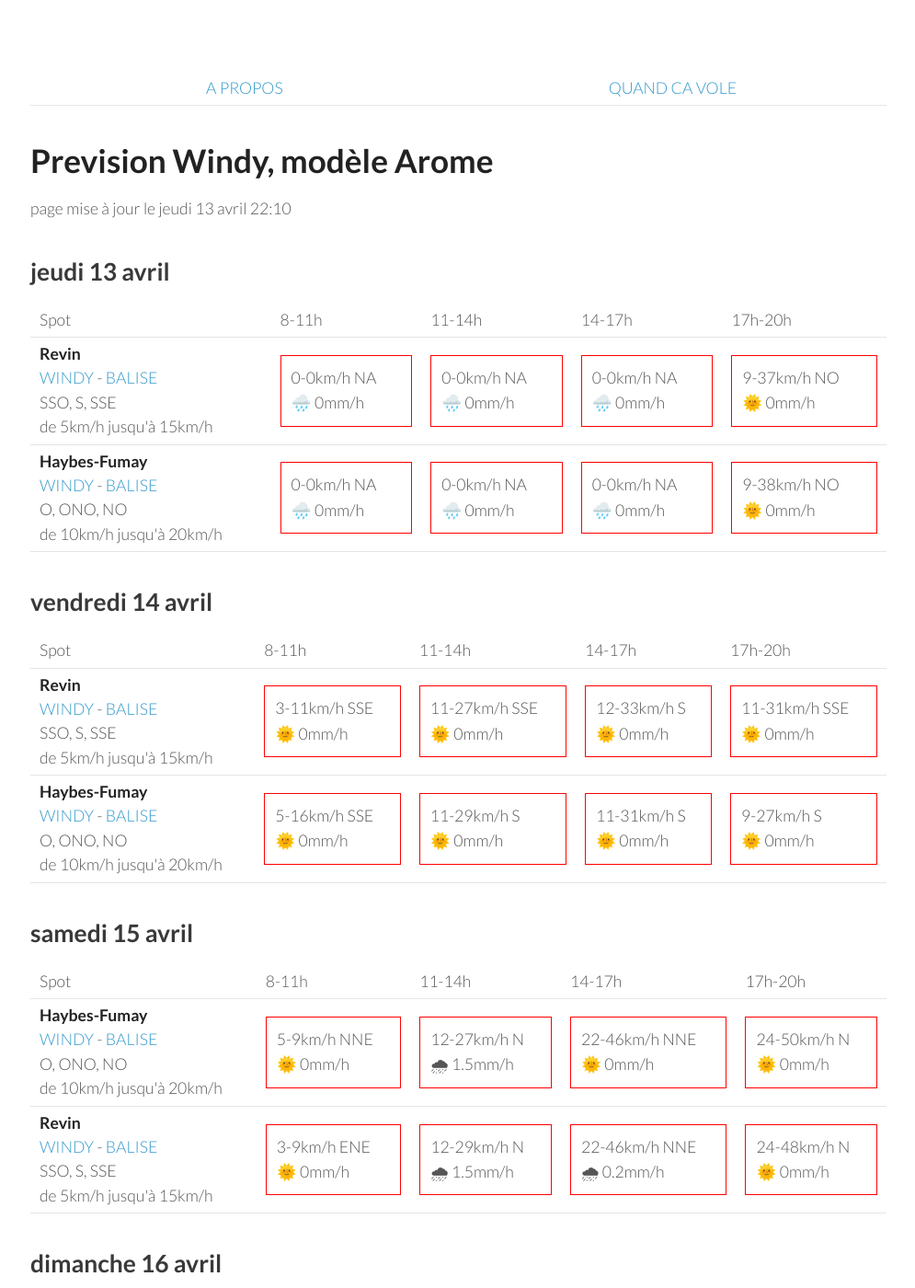
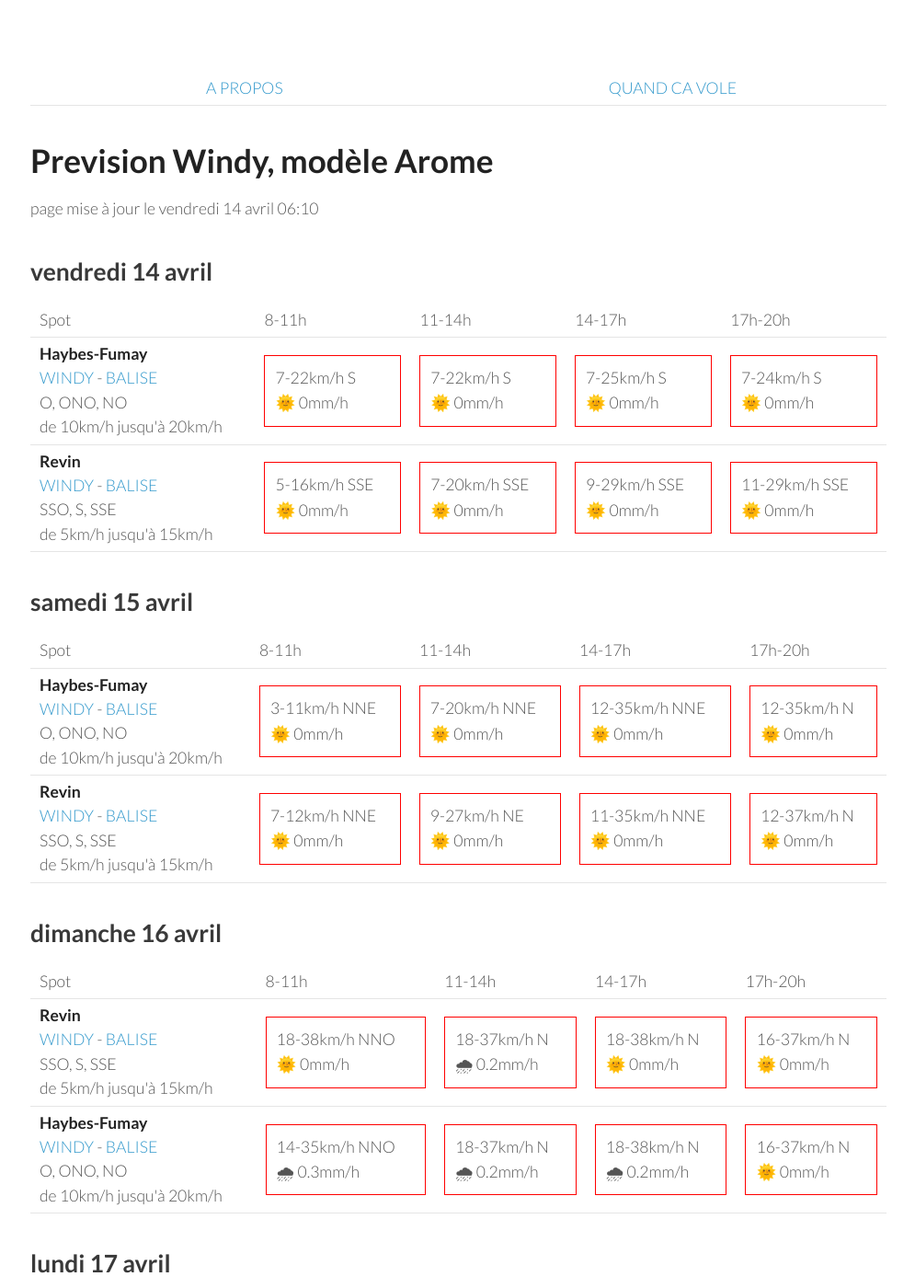
Before and after one commit to parapente-dans-le-nord/parapente-dans-le-nord.github.io, a Jekyll site: the page built from ardennes.markdown, in a window 1280 px wide and 1400 px high. Shown: the whole window at 92% size, without its empty margins (25-1020 px from the left). Built offline with Jekyll 4.4.1, drawn with Linux system fonts in a browser that asks for light colours; some of the changed text lies outside the part shown.

Commit message:
update index.markdown

```diff
--- a/ardennes.markdown
+++ b/ardennes.markdown
@@ -7,42 +7,8 @@ title:  "Tous les spots"
 {: .links}
 
 # Prevision Windy, modèle Arome
-page mise à jour le jeudi 13 avril 22:10
+page mise à jour le vendredi 14 avril 06:10
 
-## jeudi 13 avril
-
-{::nomarkdown}
-<table>
-  <tbody>
-    <tr>
-      <td>Spot</td>
-      <td>8-11h</td>
-      <td>11-14h</td>
-      <td>14-17h</td>
-      <td>17h-20h</td>
-    </tr>
-<tr>
-        <td><strong>Revin</strong><br><a href="https://windy.com/49.948/4.625?49.543,4.625,8">WINDY</a> - <span class=""><a href="http://www.balisemeteo.com/balise.php?idBalise=5019">BALISE</a> </span><br> <span class="vent-favorable">SSO, S, SSE</span><br><span class="force-vent">de 5km/h jusqu'à 15km/h</span> </td>
-
-            <td><div class="not-flyable"><p>0-0km/h NA</p><p>🌧️ 0mm/h</p></div></td>
-            <td><div class="not-flyable"><p>0-0km/h NA</p><p>🌧️ 0mm/h</p></div></td>
-            <td><div class="not-flyable"><p>0-0km/h NA</p><p>🌧️ 0mm/h</p></div></td>
-            <td><div class="not-flyable"><p>9-37km/h NO</p><p>🌞 0mm/h</p></div></td>
-
-    </tr>
-<tr>
-        <td><strong>Haybes-Fumay</strong><br><a href="https://windy.com/49.998/4.715?49.913,4.738,10">WINDY</a> - <span class=""><a href="http://www.balisemeteo.com/balise.php?idBalise=104">BALISE</a> </span><br> <span class="vent-favorable">O, ONO, NO</span><br><span class="force-vent">de 10km/h jusqu'à 20km/h</span> </td>
-
-            <td><div class="not-flyable"><p>0-0km/h NA</p><p>🌧️ 0mm/h</p></div></td>
-            <td><div class="not-flyable"><p>0-0km/h NA</p><p>🌧️ 0mm/h</p></div></td>
-            <td><div class="not-flyable"><p>0-0km/h NA</p><p>🌧️ 0mm/h</p></div></td>
-            <td><div class="not-flyable"><p>9-38km/h NO</p><p>🌞 0mm/h</p></div></td>
-
-    </tr>
-
-</tbody>
-</table>
-{:/}
 ## vendredi 14 avril
 
 {::nomarkdown}
@@ -56,22 +22,22 @@ page mise à jour le jeudi 13 avril 22:10
       <td>17h-20h</td>
     </tr>
 <tr>
-        <td><strong>Revin</strong><br><a href="https://windy.com/49.948/4.625?49.543,4.625,8">WINDY</a> - <span class=""><a href="http://www.balisemeteo.com/balise.php?idBalise=5019">BALISE</a> </span><br> <span class="vent-favorable">SSO, S, SSE</span><br><span class="force-vent">de 5km/h jusqu'à 15km/h</span> </td>
+        <td><strong>Haybes-Fumay</strong><br><a href="https://windy.com/49.998/4.715?49.913,4.738,10">WINDY</a> - <span class=""><a href="http://www.balisemeteo.com/balise.php?idBalise=104">BALISE</a> </span><br> <span class="vent-favorable">O, ONO, NO</span><br><span class="force-vent">de 10km/h jusqu'à 20km/h</span> </td>
 
-            <td><div class="not-flyable"><p>3-11km/h SSE</p><p>🌞 0mm/h</p></div></td>
-            <td><div class="not-flyable"><p>11-27km/h SSE</p><p>🌞 0mm/h</p></div></td>
-            <td><div class="not-flyable"><p>12-33km/h S</p><p>🌞 0mm/h</p></div></td>
-            <td><div class="not-flyable"><p>11-31km/h SSE</p><p>🌞 0mm/h</p></div></td>
+            <td><div class="not-flyable"><p>7-22km/h S</p><p>🌞 0mm/h</p></div></td>
+            <td><div class="not-flyable"><p>7-22km/h S</p><p>🌞 0mm/h</p></div></td>
+            <td><div class="not-flyable"><p>7-25km/h S</p><p>🌞 0mm/h</p></div></td>
+            <td><div class="not-flyable"><p>7-24km/h S</p><p>🌞 0mm/h</p></div></td>
 
 
     </tr>
 <tr>
-        <td><strong>Haybes-Fumay</strong><br><a href="https://windy.com/49.998/4.715?49.913,4.738,10">WINDY</a> - <span class=""><a href="http://www.balisemeteo.com/balise.php?idBalise=104">BALISE</a> </span><br> <span class="vent-favorable">O, ONO, NO</span><br><span class="force-vent">de 10km/h jusqu'à 20km/h</span> </td>
+        <td><strong>Revin</strong><br><a href="https://windy.com/49.948/4.625?49.543,4.625,8">WINDY</a> - <span class=""><a href="http://www.balisemeteo.com/balise.php?idBalise=5019">BALISE</a> </span><br> <span class="vent-favorable">SSO, S, SSE</span><br><span class="force-vent">de 5km/h jusqu'à 15km/h</span> </td>
 
             <td><div class="not-flyable"><p>5-16km/h SSE</p><p>🌞 0mm/h</p></div></td>
-            <td><div class="not-flyable"><p>11-29km/h S</p><p>🌞 0mm/h</p></div></td>
-            <td><div class="not-flyable"><p>11-31km/h S</p><p>🌞 0mm/h</p></div></td>
-            <td><div class="not-flyable"><p>9-27km/h S</p><p>🌞 0mm/h</p></div></td>
+            <td><div class="not-flyable"><p>7-20km/h SSE</p><p>🌞 0mm/h</p></div></td>
+            <td><div class="not-flyable"><p>9-29km/h SSE</p><p>🌞 0mm/h</p></div></td>
+            <td><div class="not-flyable"><p>11-29km/h SSE</p><p>🌞 0mm/h</p></div></td>
 
 
     </tr>
@@ -94,20 +60,20 @@ page mise à jour le jeudi 13 avril 22:10
 <tr>
         <td><strong>Haybes-Fumay</strong><br><a href="https://windy.com/49.998/4.715?49.913,4.738,10">WINDY</a> - <span class=""><a href="http://www.balisemeteo.com/balise.php?idBalise=104">BALISE</a> </span><br> <span class="vent-favorable">O, ONO, NO</span><br><span class="force-vent">de 10km/h jusqu'à 20km/h</span> </td>
 
-            <td><div class="not-flyable"><p>5-9km/h NNE</p><p>🌞 0mm/h</p></div></td>
-            <td><div class="not-flyable"><p>12-27km/h N</p><p>🌧 1.5mm/h</p></div></td>
-            <td><div class="not-flyable"><p>22-46km/h NNE</p><p>🌞 0mm/h</p></div></td>
-            <td><div class="not-flyable"><p>24-50km/h N</p><p>🌞 0mm/h</p></div></td>
+            <td><div class="not-flyable"><p>3-11km/h NNE</p><p>🌞 0mm/h</p></div></td>
+            <td><div class="not-flyable"><p>7-20km/h NNE</p><p>🌞 0mm/h</p></div></td>
+            <td><div class="not-flyable"><p>12-35km/h NNE</p><p>🌞 0mm/h</p></div></td>
+            <td><div class="not-flyable"><p>12-35km/h N</p><p>🌞 0mm/h</p></div></td>
 
 
     </tr>
 <tr>
         <td><strong>Revin</strong><br><a href="https://windy.com/49.948/4.625?49.543,4.625,8">WINDY</a> - <span class=""><a href="http://www.balisemeteo.com/balise.php?idBalise=5019">BALISE</a> </span><br> <span class="vent-favorable">SSO, S, SSE</span><br><span class="force-vent">de 5km/h jusqu'à 15km/h</span> </td>
 
-            <td><div class="not-flyable"><p>3-9km/h ENE</p><p>🌞 0mm/h</p></div></td>
-            <td><div class="not-flyable"><p>12-29km/h N</p><p>🌧 1.5mm/h</p></div></td>
-            <td><div class="not-flyable"><p>22-46km/h NNE</p><p>🌧 0.2mm/h</p></div></td>
-            <td><div class="not-flyable"><p>24-48km/h N</p><p>🌞 0mm/h</p></div></td>
+            <td><div class="not-flyable"><p>7-12km/h NNE</p><p>🌞 0mm/h</p></div></td>
+            <td><div class="not-flyable"><p>9-27km/h NE</p><p>🌞 0mm/h</p></div></td>
+            <td><div class="not-flyable"><p>11-35km/h NNE</p><p>🌞 0mm/h</p></div></td>
+            <td><div class="not-flyable"><p>12-37km/h N</p><p>🌞 0mm/h</p></div></td>
 
 
     </tr>
@@ -130,20 +96,20 @@ page mise à jour le jeudi 13 avril 22:10
 <tr>
         <td><strong>Revin</strong><br><a href="https://windy.com/49.948/4.625?49.543,4.625,8">WINDY</a> - <span class=""><a href="http://www.balisemeteo.com/balise.php?idBalise=5019">BALISE</a> </span><br> <span class="vent-favorable">SSO, S, SSE</span><br><span class="force-vent">de 5km/h jusqu'à 15km/h</span> </td>
 
-            <td><div class="not-flyable"><p>22-42km/h N</p><p>🌞 0mm/h</p></div></td>
-            <td><div class="not-flyable"><p>22-44km/h N</p><p>🌞 0mm/h</p></div></td>
-            <td><div class="not-flyable"><p>18-46km/h NNE</p><p>🌧 0.2mm/h</p></div></td>
-            <td><div class="not-flyable"><p>18-38km/h NNE</p><p>🌧 0.2mm/h</p></div></td>
+            <td><div class="not-flyable"><p>18-38km/h NNO</p><p>🌞 0mm/h</p></div></td>
+            <td><div class="not-flyable"><p>18-37km/h N</p><p>🌧 0.2mm/h</p></div></td>
+            <td><div class="not-flyable"><p>18-38km/h N</p><p>🌞 0mm/h</p></div></td>
+            <td><div class="not-flyable"><p>16-37km/h N</p><p>🌞 0mm/h</p></div></td>
 
 
     </tr>
 <tr>
         <td><strong>Haybes-Fumay</strong><br><a href="https://windy.com/49.998/4.715?49.913,4.738,10">WINDY</a> - <span class=""><a href="http://www.balisemeteo.com/balise.php?idBalise=104">BALISE</a> </span><br> <span class="vent-favorable">O, ONO, NO</span><br><span class="force-vent">de 10km/h jusqu'à 20km/h</span> </td>
 
-            <td><div class="not-flyable"><p>18-38km/h N</p><p>🌞 0mm/h</p></div></td>
-            <td><div class="not-flyable"><p>18-38km/h N</p><p>🌞 0mm/h</p></div></td>
-            <td><div class="not-flyable"><p>18-42km/h NNE</p><p>🌧 0.2mm/h</p></div></td>
-            <td><div class="not-flyable"><p>16-37km/h NNE</p><p>🌧 0.2mm/h</p></div></td>
+            <td><div class="not-flyable"><p>14-35km/h NNO</p><p>🌧 0.3mm/h</p></div></td>
+            <td><div class="not-flyable"><p>18-37km/h N</p><p>🌧 0.2mm/h</p></div></td>
+            <td><div class="not-flyable"><p>18-38km/h N</p><p>🌧 0.2mm/h</p></div></td>
+            <td><div class="not-flyable"><p>16-37km/h N</p><p>🌞 0mm/h</p></div></td>
 
 
     </tr>
@@ -166,8 +132,8 @@ page mise à jour le jeudi 13 avril 22:10
 <tr>
         <td><strong>Revin</strong><br><a href="https://windy.com/49.948/4.625?49.543,4.625,8">WINDY</a> - <span class=""><a href="http://www.balisemeteo.com/balise.php?idBalise=5019">BALISE</a> </span><br> <span class="vent-favorable">SSO, S, SSE</span><br><span class="force-vent">de 5km/h jusqu'à 15km/h</span> </td>
 
-            <td><div class="not-flyable"><p>14-27km/h NNE</p><p>🌞 0mm/h</p></div></td>
-            <td><div class="not-flyable"><p>18-38km/h NNE</p><p>🌞 0mm/h</p></div></td>
+            <td><div class="not-flyable"><p>16-31km/h NNE</p><p>🌞 0mm/h</p></div></td>
+            <td><div class="not-flyable"><p>16-33km/h NE</p><p>🌞 0mm/h</p></div></td>
             <td><div class="not-flyable"><p>18-42km/h NE</p><p>🌞 0mm/h</p></div></td>
             <td><div class="not-flyable"><p>20-40km/h NE</p><p>🌧 0.2mm/h</p></div></td>
 
@@ -176,8 +142,8 @@ page mise à jour le jeudi 13 avril 22:10
 <tr>
         <td><strong>Haybes-Fumay</strong><br><a href="https://windy.com/49.998/4.715?49.913,4.738,10">WINDY</a> - <span class=""><a href="http://www.balisemeteo.com/balise.php?idBalise=104">BALISE</a> </span><br> <span class="vent-favorable">O, ONO, NO</span><br><span class="force-vent">de 10km/h jusqu'à 20km/h</span> </td>
 
-            <td><div class="not-flyable"><p>12-27km/h NNE</p><p>🌞 0mm/h</p></div></td>
-            <td><div class="not-flyable"><p>18-37km/h NNE</p><p>🌞 0mm/h</p></div></td>
+            <td><div class="not-flyable"><p>14-29km/h NNE</p><p>🌞 0mm/h</p></div></td>
+            <td><div class="not-flyable"><p>16-33km/h NE</p><p>🌞 0mm/h</p></div></td>
             <td><div class="not-flyable"><p>18-40km/h NE</p><p>🌧 0.2mm/h</p></div></td>
             <td><div class="not-flyable"><p>20-42km/h NE</p><p>🌧 0.3mm/h</p></div></td>
 
```
